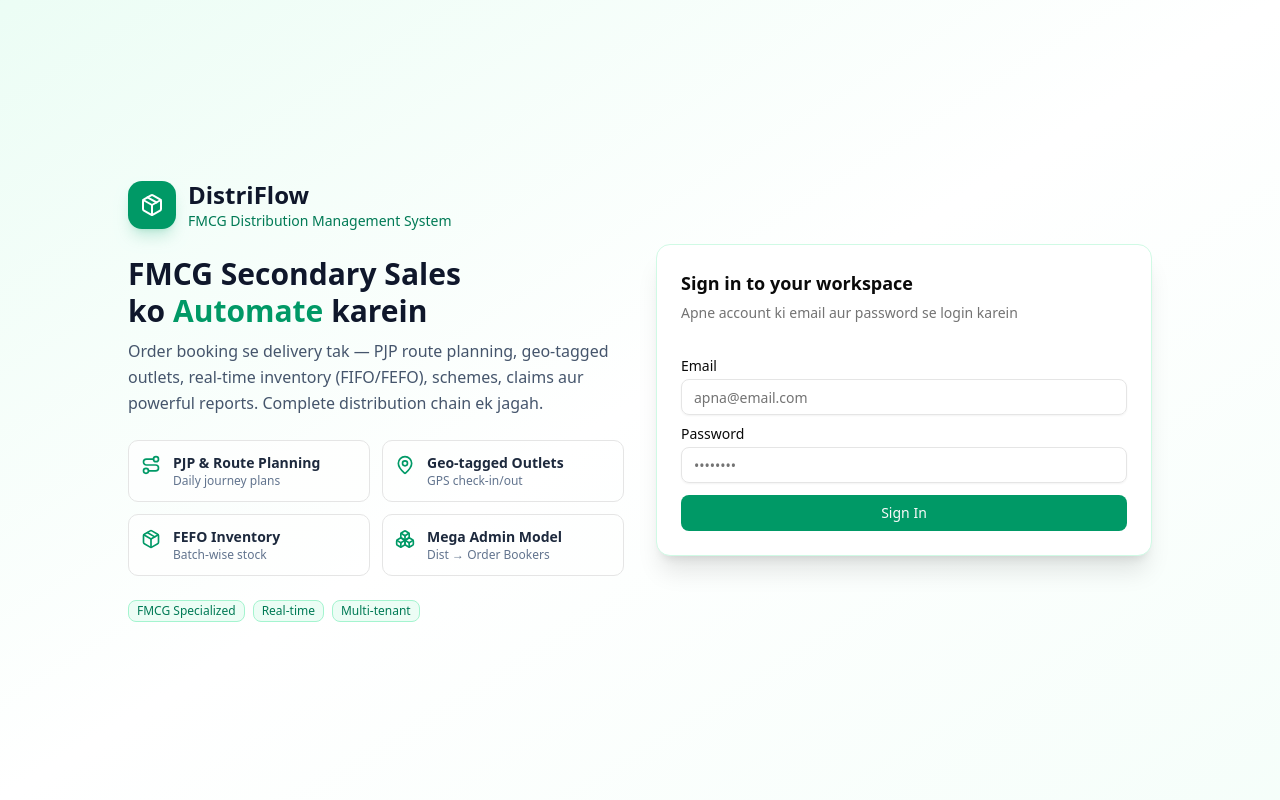
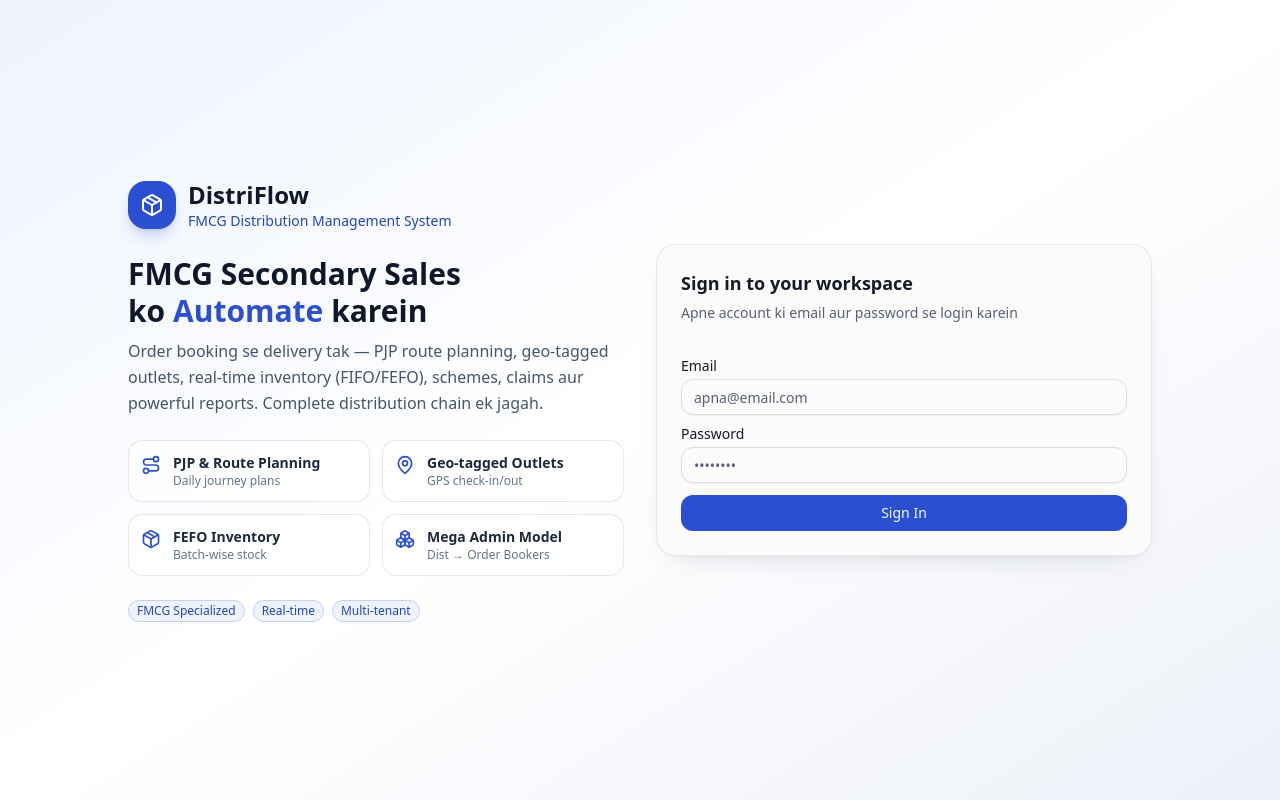
Before and after one commit to 01BilalAhmad/distriflow, a Next.js app: page /login in a window 1280 px wide. Built offline with nearby package versions, Linux system fonts and the light colour scheme.

Commit message:
Task 90: Selvar theme — Urbanist font, cobalt-blue brand remap (token-level), floating navy sidebar, soft shadows, card hover lift + page fade-in (screen-only, print untouched)

```diff
--- a/src/app/globals.css
+++ b/src/app/globals.css
@@ -3,7 +3,42 @@
 
 @custom-variant dark (&:is(.dark *));
 
+/* ============ Task 90 — SELVAR BRAND REMAP (theme-only, zero component changes) ============
+   Selvar demo (demo.codeandchill.store/selvar) ka poora design system token-level par
+   map kiya gaya hai:
+   - Brand primary  : emerald scale -> COBALT BLUE family (Selvar --primary #2a4fd0)
+   - Gradient end   : teal scale    -> SKY BLUE family (Selvar --c-sky #6b98ee)
+   - Surat-e-haal   : slate/red/amber/violet scales waise hi (Selvar bhi yahi neutral
+                      grays + semantic colors use karta hai) — inhe chhedna zero-risk nahi
+   - 742 emerald + 20 teal utilities ek hi jagah se re-brand ho jati hain — koi component
+     file touch nahi hoti, is liye kuch bhi break nahi ho sakta.
+   Typography (Urbanist) layout.tsx mein, shell/sidebar app-shell.tsx mein. */
 @theme inline {
+  /* --- Selvar cobalt blue family (replaces emerald scale) --- */
+  --color-emerald-50: #eef3fe;
+  --color-emerald-100: #d7defa;
+  --color-emerald-200: #c4d0f7;
+  --color-emerald-300: #a2b6f0;
+  --color-emerald-400: #7d97ff;
+  --color-emerald-500: #4a6bdf;
+  --color-emerald-600: #2a4fd0;
+  --color-emerald-700: #2546b8;
+  --color-emerald-800: #1f3a9c;
+  --color-emerald-900: #1a3180;
+  --color-emerald-950: #132153;
+  /* --- Selvar sky blue family (replaces teal scale — gradient ends) --- */
+  --color-teal-50: #eef4fd;
+  --color-teal-100: #d9e7fd;
+  --color-teal-200: #c2d8fb;
+  --color-teal-300: #97bcf6;
+  --color-teal-400: #6b98ee;
+  --color-teal-500: #4f83e8;
+  --color-teal-600: #3569d9;
+  --color-teal-700: #2a5bb4;
+  --color-teal-800: #234a94;
+  --color-teal-900: #1d3d79;
+  --color-teal-950: #142a55;
+
   --color-background: var(--background);
   --color-foreground: var(--foreground);
   --font-sans: var(--font-geist-sans);
@@ -43,73 +78,79 @@
   --radius-xl: calc(var(--radius) + 4px);
 }
 
+/* ============ Task 90 — SELVAR DESIGN TOKENS (light) ============
+   Source: demo.codeandchill.store/selvar :root (97 vars) — computed + dumped.
+   bg #eceef2, card #fbfbfc, ink #151a26, primary #2a4fd0, side #10182b,
+   border rgba(21,28,46,.08-.15), radius card 22/ctl 12, shadow soft diffuse. */
 :root {
-  --radius: 0.625rem;
-  --background: oklch(1 0 0);
-  --foreground: oklch(0.145 0 0);
-  --card: oklch(1 0 0);
-  --card-foreground: oklch(0.145 0 0);
-  --popover: oklch(1 0 0);
-  --popover-foreground: oklch(0.145 0 0);
-  --primary: oklch(0.596 0.145 163.225);
-  --primary-foreground: oklch(0.985 0 0);
-  --secondary: oklch(0.97 0 0);
-  --secondary-foreground: oklch(0.205 0 0);
-  --muted: oklch(0.97 0 0);
-  --muted-foreground: oklch(0.556 0 0);
-  --accent: oklch(0.966 0.044 166);
-  --accent-foreground: oklch(0.375 0.077 168);
-  --destructive: oklch(0.577 0.245 27.325);
-  --border: oklch(0.922 0 0);
-  --input: oklch(0.922 0 0);
-  --ring: oklch(0.696 0.17 162.48);
-  --chart-1: oklch(0.596 0.145 163.225);
-  --chart-2: oklch(0.627 0.194 149.214);
-  --chart-3: oklch(0.696 0.17 162.48);
-  --chart-4: oklch(0.765 0.177 163.223);
-  --chart-5: oklch(0.444 0.177 26.899);
-  --sidebar: oklch(0.985 0 0);
-  --sidebar-foreground: oklch(0.145 0 0);
-  --sidebar-primary: oklch(0.596 0.145 163.225);
-  --sidebar-primary-foreground: oklch(0.985 0 0);
-  --sidebar-accent: oklch(0.966 0.044 166);
-  --sidebar-accent-foreground: oklch(0.205 0 0);
-  --sidebar-border: oklch(0.922 0 0);
-  --sidebar-ring: oklch(0.696 0.17 162.48);
+  --radius: 0.875rem; /* Selvar controls 12px (rounded-md) + cards 18px (rounded-xl) */
+  --background: #eceef2;
+  --foreground: #151a26;
+  --card: #fbfbfc;
+  --card-foreground: #151a26;
+  --popover: #fbfbfc;
+  --popover-foreground: #151a26;
+  --primary: #2a4fd0;
+  --primary-foreground: #f6f8ff;
+  --secondary: #f3f4f7;
+  --secondary-foreground: #151a26;
+  --muted: #eef0f4;
+  --muted-foreground: #586073;
+  --accent: #d7defa;
+  --accent-foreground: #233f9e;
+  --destructive: #cf4436;
+  --border: rgba(21, 28, 46, 0.1);
+  --input: rgba(21, 28, 46, 0.13);
+  --ring: #4a6bdf;
+  /* Selvar accent family — cobalt, amber, teal, coral, sky */
+  --chart-1: #2f56d6;
+  --chart-2: #e3952a;
+  --chart-3: #17948a;
+  --chart-4: #e0705a;
+  --chart-5: #6b98ee;
+  --sidebar: #10182b;
+  --sidebar-foreground: #e8ecf5;
+  --sidebar-primary: #2f56d6;
+  --sidebar-primary-foreground: #f6f8ff;
+  --sidebar-accent: rgba(255, 255, 255, 0.08);
+  --sidebar-accent-foreground: #ffffff;
+  --sidebar-border: rgba(255, 255, 255, 0.08);
+  --sidebar-ring: #7d97ff;
 }
 
+/* Task 90 — SELVAR dark tokens (data-theme dark jaisa, .dark class convention) */
 .dark {
-  --background: oklch(0.145 0 0);
-  --foreground: oklch(0.985 0 0);
-  --card: oklch(0.205 0 0);
-  --card-foreground: oklch(0.985 0 0);
-  --popover: oklch(0.205 0 0);
-  --popover-foreground: oklch(0.985 0 0);
-  --primary: oklch(0.922 0 0);
-  --primary-foreground: oklch(0.205 0 0);
-  --secondary: oklch(0.269 0 0);
-  --secondary-foreground: oklch(0.985 0 0);
-  --muted: oklch(0.269 0 0);
-  --muted-foreground: oklch(0.708 0 0);
-  --accent: oklch(0.269 0 0);
-  --accent-foreground: oklch(0.985 0 0);
-  --destructive: oklch(0.704 0.191 22.216);
-  --border: oklch(1 0 0 / 10%);
-  --input: oklch(1 0 0 / 15%);
-  --ring: oklch(0.556 0 0);
-  --chart-1: oklch(0.488 0.243 264.376);
-  --chart-2: oklch(0.696 0.17 162.48);
-  --chart-3: oklch(0.769 0.188 70.08);
-  --chart-4: oklch(0.627 0.265 303.9);
-  --chart-5: oklch(0.645 0.246 16.439);
-  --sidebar: oklch(0.205 0 0);
-  --sidebar-foreground: oklch(0.985 0 0);
-  --sidebar-primary: oklch(0.488 0.243 264.376);
-  --sidebar-primary-foreground: oklch(0.985 0 0);
-  --sidebar-accent: oklch(0.269 0 0);
-  --sidebar-accent-foreground: oklch(0.985 0 0);
-  --sidebar-border: oklch(1 0 0 / 10%);
-  --sidebar-ring: oklch(0.556 0 0);
+  --background: #0c0f14;
+  --foreground: #eceef3;
+  --card: #151a22;
+  --card-foreground: #eceef3;
+  --popover: #151a22;
+  --popover-foreground: #eceef3;
+  --primary: #8ea6ff;
+  --primary-foreground: #121620;
+  --secondary: #1d2430;
+  --secondary-foreground: #eceef3;
+  --muted: #1d2430;
+  --muted-foreground: #a2a9b9;
+  --accent: #1d2430;
+  --accent-foreground: #eceef3;
+  --destructive: #e0705a;
+  --border: rgba(255, 255, 255, 0.08);
+  --input: rgba(255, 255, 255, 0.12);
+  --ring: #8ea6ff;
+  --chart-1: #7d97ff;
+  --chart-2: #ec9f33;
+  --chart-3: #2fb5a9;
+  --chart-4: #e0705a;
+  --chart-5: #6b98ee;
+  --sidebar: #111827;
+  --sidebar-foreground: #e8ecf5;
+  --sidebar-primary: #7d97ff;
+  --sidebar-primary-foreground: #121620;
+  --sidebar-accent: rgba(255, 255, 255, 0.08);
+  --sidebar-accent-foreground: #ffffff;
+  --sidebar-border: rgba(255, 255, 255, 0.08);
+  --sidebar-ring: #7d97ff;
 }
 
 @layer base {
@@ -145,19 +186,19 @@
   background: #94a3b8;
   background-clip: content-box;
 }
-/* Brand selection color — text select karo to emerald highlight */
+/* Brand selection color — text select karo to cobalt highlight (Task 90: Selvar blue) */
 ::selection {
-  background: rgba(16, 185, 129, 0.18);
+  background: rgba(42, 79, 208, 0.16);
 }
 /* Keyboard focus ring — accessible + brand consistent (mouse click par nahi aata) */
 :focus-visible {
-  outline: 2px solid rgba(5, 150, 105, 0.55);
+  outline: 2px solid rgba(42, 79, 208, 0.5);
   outline-offset: 2px;
   border-radius: 4px;
 }
-/* Dark sidebar ke andar apna focus ring (light ring dark par) */
+/* Dark sidebar ke andar apna focus ring (light periwinkle ring dark par) */
 .df-sidebar :focus-visible {
-  outline-color: rgba(52, 211, 153, 0.6);
+  outline-color: rgba(125, 151, 255, 0.65);
 }
 /* Dark sidebar ka apna scrollbar (light thumb dark track par) */
 .sidebar-scroll {
@@ -381,3 +422,70 @@
     max-width: calc(100% - 2rem) !important;
   }
 }
+
+/* ============ Task 90 — SELVAR MOTION + SURFACES (screen-only) ============
+   Selvar ka motion system: sab kuch cubic-bezier(.2,.8,.2,1) par chalta hai,
+   transitions 0.12–0.3s, hover par cards halka sa upar uthte hain. Poora block
+   @media screen ke andar hai — PRINT/PDF output par is ki zero asar (cbl docs safe). */
+@media screen {
+  :root {
+    --df-ease: cubic-bezier(0.2, 0.8, 0.2, 1);
+  }
+
+  /* Selvar easing — har interactive element ki existing transition-colors/all ab
+     wahi smooth curve se chalegi (timing-function override, property/behavior same) */
+  button,
+  a,
+  [role='button'],
+  summary,
+  [data-slot='tabs-trigger'] {
+    transition-timing-function: var(--df-ease);
+  }
+
+  /* Cards — Selvar surface: 20px radius, soft diffuse shadow, hover par halka lift */
+  [data-slot='card'] {
+    border-radius: 20px;
+    border-color: rgba(21, 28, 46, 0.08);
+    box-shadow:
+      0 1px 2px rgba(21, 28, 46, 0.04),
+      0 12px 32px -22px rgba(21, 28, 46, 0.28);
+    transition:
+      transform 0.3s var(--df-ease),
+      box-shadow 0.3s var(--df-ease),
+      border-color 0.3s var(--df-ease);
+  }
+  [data-slot='card']:hover {
+    transform: translateY(-2px);
+    border-color: rgba(21, 28, 46, 0.14);
+    box-shadow:
+      0 2px 8px rgba(21, 28, 46, 0.08),
+      0 24px 60px -18px rgba(21, 28, 46, 0.32);
+  }
+
+  /* Page entrance — har navigation par content halka fade-in (opacity only —
+     transform/fixed breaking ka koi sawal hi nahi) */
+  @keyframes df-page-in {
+    from { opacity: 0; }
+    to { opacity: 1; }
+  }
+  main > * {
+    animation: df-page-in 0.3s var(--df-ease) both;
+  }
+
+  /* Dialog/popover content — Selvar jaisa pop (scale 0.97 -> 1, tw-animate ke sath) */
+  [data-slot='dialog-content'] {
+    transition-timing-function: var(--df-ease);
+  }
+
+  /* Reduced motion — accessibility (Selvar bhi yahi karta hai) */
+  @media (prefers-reduced-motion: reduce) {
+    main > * {
+      animation: none;
+    }
+    [data-slot='card'],
+    [data-slot='card']:hover {
+      transition: none;
+      transform: none;
+    }
+  }
+}
--- a/src/app/layout.tsx
+++ b/src/app/layout.tsx
@@ -1,11 +1,15 @@
 import type { Metadata } from "next";
-import { Geist, Geist_Mono } from "next/font/google";
+// Task 90 — SELVAR THEME: font Urbanist (Selvar demo ka signature font). CSS variable
+// ka naam (--font-geist-sans) INTENTIONALLY wahi rakha gaya hai — @theme mapping aur
+// saari utilities bina kisi touch ke naye font par switch ho jati hain.
+import { Urbanist, Geist_Mono } from "next/font/google";
 import "./globals.css";
 import { Toaster } from "@/components/ui/toaster";
 
-const geistSans = Geist({
+const geistSans = Urbanist({
   variable: "--font-geist-sans",
   subsets: ["latin"],
+  display: "swap",
 });
 
 const geistMono = Geist_Mono({
```
Also changed, not shown: src/components/dms/app-shell.tsx (+14 -13 lines).
